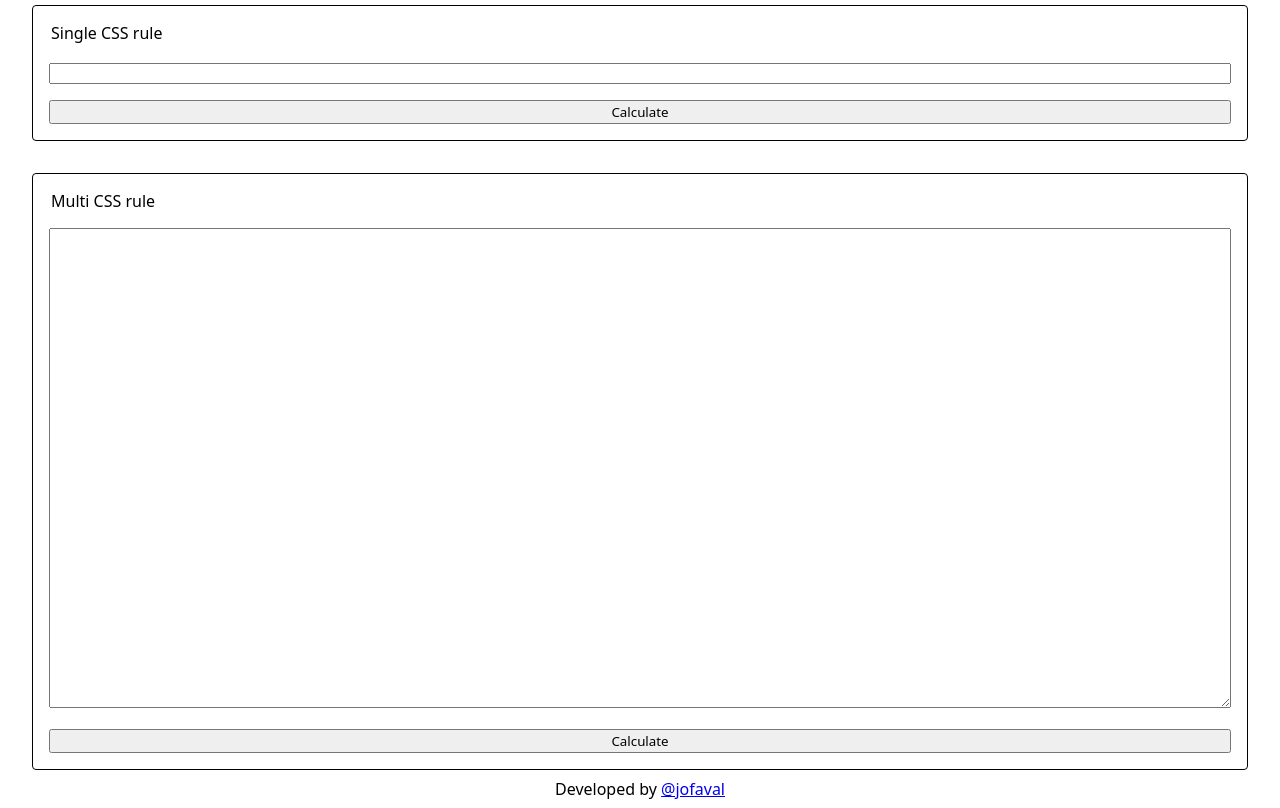
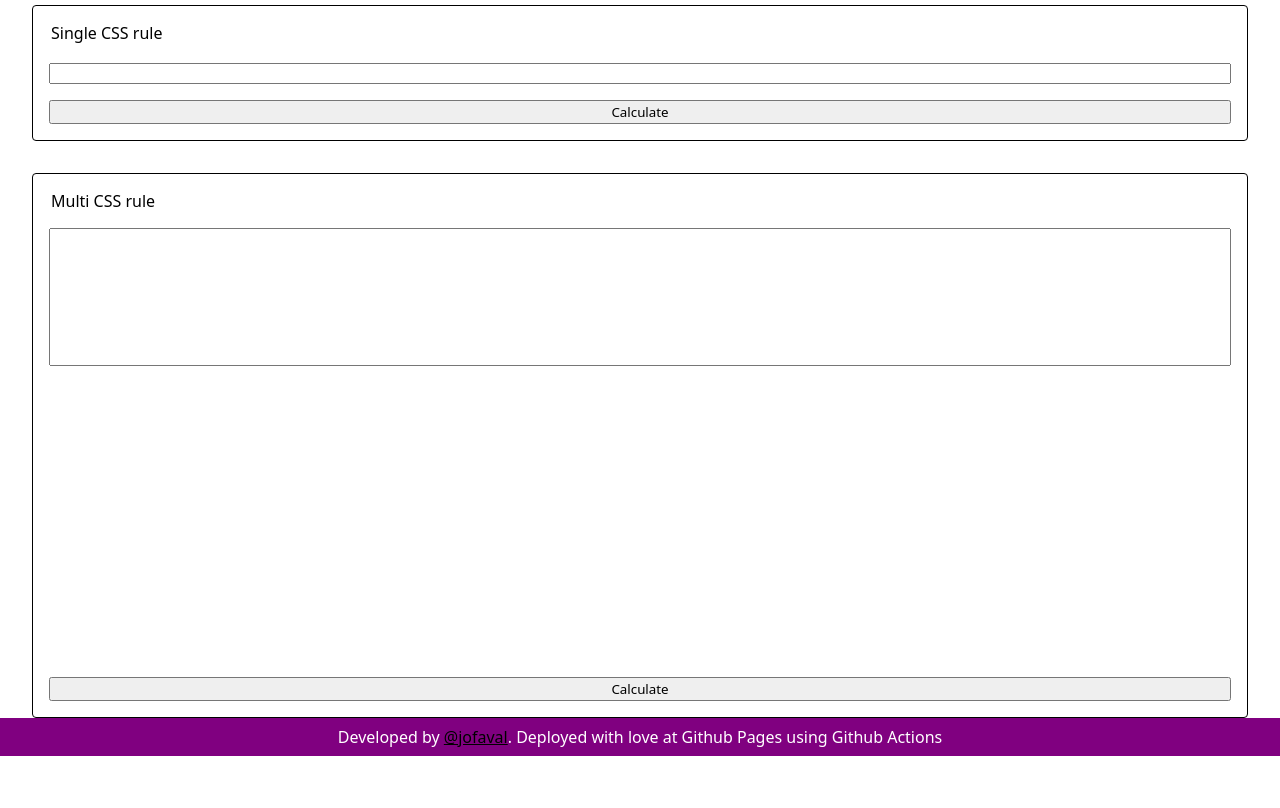
Before and after one commit to jofaval/css-specificity-calculator, a website: page src/public/index.html in a window 1280 px wide. Shown: the part 44-852 px from the top of the page. After the commit the page ends 800 px from the top, so only its background shows below. Drawn offline with Linux system fonts and the light colour scheme.

Commit message:
feat: Iterate styles

```diff
--- a/src/public/index.html
+++ b/src/public/index.html
@@ -39,7 +39,8 @@
     </main>
 
     <footer class="footer">
-      Developed by <a href="https://github.com/jofaval">@jofaval</a>
+      Developed by <a href="https://github.com/jofaval">@jofaval</a>.
+      Deployed with love at Github Pages using Github Actions
     </footer>
   </section>
 </body>
--- a/src/public/styles/index.css
+++ b/src/public/styles/index.css
@@ -1,6 +1,18 @@
 :root {
   --contrast: black;
   --text-color: black;
+}
+
+a,
+h1,
+h2,
+h3,
+h4,
+h5,
+h6,
+p,
+span {
+  color: var(--text-color);
 }
 
 * {
@@ -33,7 +45,7 @@ h6 {
   flex-direction: column;
 }
 
-.app>main {
+.app > main {
   flex: 100%;
 
   display: flex;
@@ -44,9 +56,9 @@ h6 {
   gap: 2rem;
 }
 
-.app>main form {
+.app > main form {
   border: thin solid black;
-    border-radius: .25rem;
+  border-radius: 0.25rem;
   padding: 1rem;
 
   min-width: 95vw;
@@ -58,21 +70,33 @@ h6 {
   flex-wrap: wrap;
 }
 
-.app>main form.multi-rule__form {
+.app > main form.multi-rule__form {
   flex: 100%;
 }
 
-.app>main form :is(input[type="text"], textarea) {
+.app > main form :is(input[type="text"], textarea) {
   width: 100%;
 
-    font-family: 'Courier New', Courier, monospace;
+  font-family: "Courier New", Courier, monospace;
 }
 
-.app>main form textarea {
-    resize: vertical;
-    min-height: 60vh;
+.app > main .multi-rule__form {
+  display: flex;
+  flex-direction: column;
+}
+
+.app > main .multi-rule__form .multi-rule__form__label {
+  flex: 100%;
+}
+
+.app > main .multi-rule__form textarea {
+  resize: none;
+  padding: 0.5rem;
+  height: 100%;
 }
 
 .footer {
   text-align: center;
+  background-color: purple;
+  color: white;
 }
```
Lines whose indentation alone changed are shown as unchanged.
